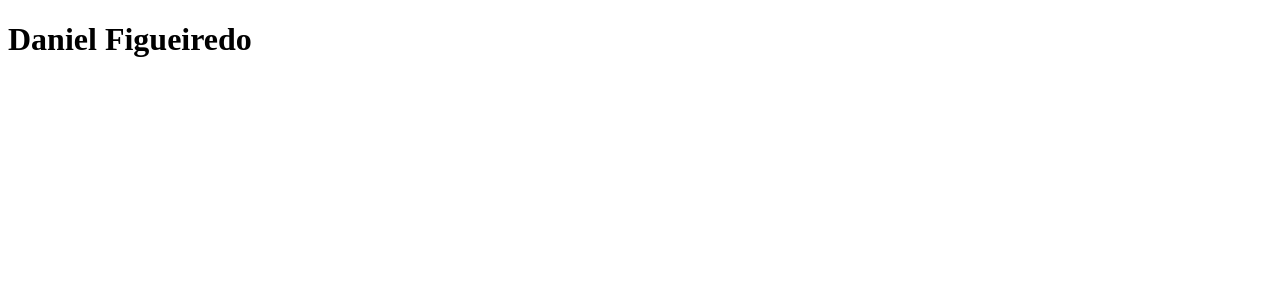
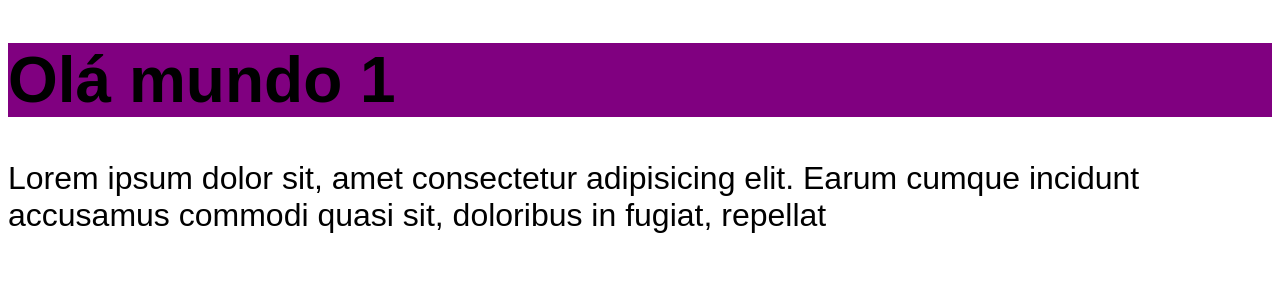
Before and after one commit to dfigueiredo1983/curso_react, a React (Vite) app in the folder chronos-pomodoro/: page / in a window 1280 px wide. Shown: the top 300 px of the page. Built offline with nearby package versions, Linux system fonts and the light colour scheme.

Commit message:
Novo componente Heading

```diff
--- /dev/null
+++ b/chronos-pomodoro/src/App.tsx
@@ -0,0 +1,16 @@
+import './styles/global.css';
+import { Heading } from './componentes/Heading';
+
+export function App() {
+  return (
+    <>
+      <Heading attr={123} attr2='String'>
+        Olá mundo 1
+      </Heading>
+      <p>
+        Lorem ipsum dolor sit, amet consectetur adipisicing elit. Earum cumque
+        incidunt accusamus commodi quasi sit, doloribus in fugiat, repellat
+      </p>
+    </>
+  );
+}
--- /dev/null
+++ b/chronos-pomodoro/src/componentes/Heading.module.css
@@ -0,0 +1,8 @@
+.heading {
+  background: purple;
+  color: black;
+}
+
+.cyan {
+  color: cyan;
+}
--- /dev/null
+++ b/chronos-pomodoro/src/componentes/Heading.tsx
@@ -0,0 +1,5 @@
+import styles from './Heading.module.css';
+
+export function Heading(props) {
+  return <h1 className={styles.heading}>{props.children}</h1>;
+}
--- a/chronos-pomodoro/src/main.tsx
+++ b/chronos-pomodoro/src/main.tsx
@@ -1,8 +1,10 @@
 import { StrictMode } from 'react';
 import { createRoot } from 'react-dom/client';
 
+import { App } from './App';
+
 createRoot(document.getElementById('root')!).render(
   <StrictMode>
-    <h1>Daniel Figueiredo</h1>
+    <App />
   </StrictMode>,
 );
--- /dev/null
+++ b/chronos-pomodoro/src/styles/global.css
@@ -0,0 +1,4 @@
+body {
+  font-family: sans-serif;
+  font-size: 32px;
+}
--- /dev/null
+++ b/chronos-pomodoro/src/styles/themes.css
@@ -0,0 +1,31 @@
+:root {
+  --gray-100: #e6e9f0;
+  --gray-200: #cdd3e1;
+  --gray-300: #aab3cc;
+  --gray-400: #555f7d;
+  --gray-500: #454f6a;
+  --gray-600: #363d56;
+  --gray-700: #272f43;
+  --gray-800: #181f2e;
+  --gray-900: #0a0f1a;
+  --primary-light: #4de7b7;
+  --primary: #0da170;
+  --primary-dark: #065f46;
+  --link-color: #10b981;
+  --link-hover: #0b8a60;
+  --success: #22c55e;
+  --warning: #eab308;
+  --error: #991b1b;
+  --info: #0ea5e9;
+  --text-over-primary: #0a0f1a;
+  --text-over-primary-dark: #e6e9f0;
+  --text-over-primary-light: #0a0f1a;
+  --text-over-success: #0a0f1a;
+  --text-over-warning: #0a0f1a;
+  --text-over-error: #e6e9f0;
+  --text-over-info: #0a0f1a;
+  --text-default: #e6e9f0;
+  --text-muted: #aab3cc;
+  --disabled: #555f7d;
+  --text-disabled: #aab3cc;
+}
```
Also changed, not shown: 1 other file (tests, documents, lock files or other folders).
